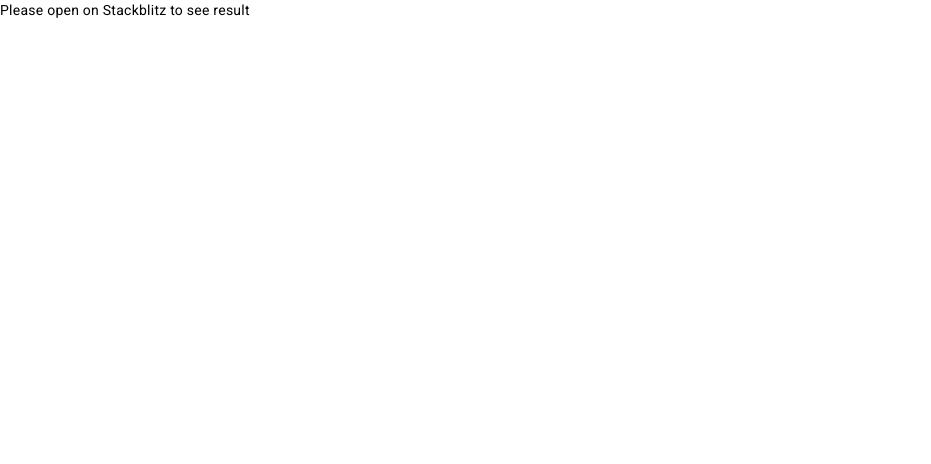
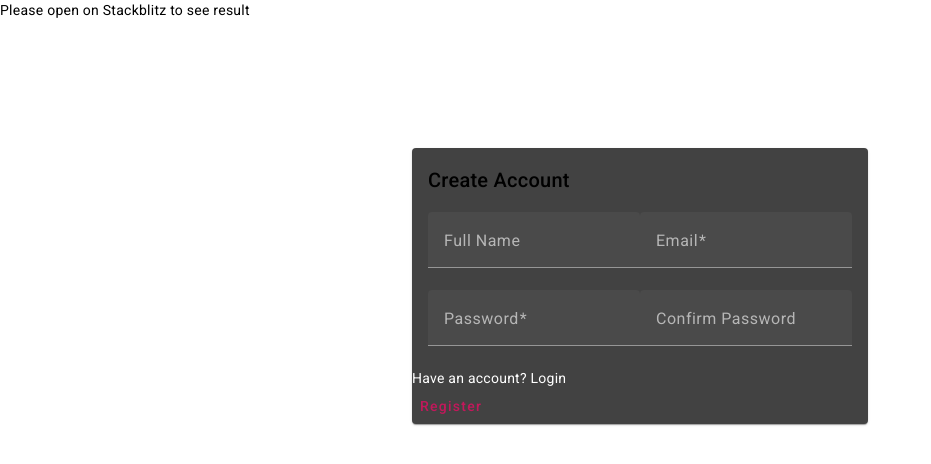
Before and after one commit to gr1d99-thejitu/devs, an Angular app: page /register in a window 1280 px wide. Before the commit this address led to /. Shown: the top 464 px of the page, without its empty margins (0-931 px from the left). Built offline with nearby package versions, Linux system fonts and the light colour scheme.

Commit message:
chore: add form

```diff
--- /dev/null
+++ b/src/app/register/register.component.html
@@ -0,0 +1,59 @@
+<div class="register-container">
+  <form [formGroup]="accountForm" (ngSubmit)="onSubmit()">
+    <mat-card class="form-wrapper">
+      <mat-card-header>
+        <mat-card-title>Create Account</mat-card-title>
+      </mat-card-header>
+      <mat-card-content>
+        <div>
+          <mat-form-field>
+            <mat-label>Full Name</mat-label>
+            <input matInput placeholder="John Doe" formControlName="fullName" />
+            <mat-error *ngIf="fieldErrors('fullName')"> Fix errors </mat-error>
+          </mat-form-field>
+          <mat-form-field>
+            <mat-label>Email</mat-label>
+            <input
+              matInput
+              placeholder="email@example.com"
+              id="email"
+              type="email"
+              formControlName="email"
+            />
+          </mat-form-field>
+        </div>
+        <div>
+          <mat-form-field>
+            <mat-label>Password</mat-label>
+            <input
+              matInput
+              id="password"
+              type="password"
+              formControlName="password"
+            />
+          </mat-form-field>
+          <mat-form-field>
+            <mat-label>Confirm Password</mat-label>
+            <input
+              matInput
+              id="confirmPassword"
+              type="password"
+              formControlName="confirmPassword"
+            />
+          </mat-form-field>
+        </div>
+      </mat-card-content>
+      <mat-card-footer>
+        <div><a routerLink="/login">Have an account? Login</a></div>
+        <button
+          mat-button
+          type="submit"
+          [disabled]="accountForm.valid"
+          color="primary"
+        >
+          Register
+        </button>
+      </mat-card-footer>
+    </mat-card>
+  </form>
+</div>
--- /dev/null
+++ b/src/app/register/register.component.scss
@@ -0,0 +1,14 @@
+@import "../../styles/variables";
+
+.register-container {
+  margin: 8rem auto;
+  width: fit-content;
+
+  mat-card-header {
+    padding: 1rem;
+  }
+
+  mat-card-content {
+    padding: 0 1rem;
+  }
+}
--- /dev/null
+++ b/src/app/register/register.component.ts
@@ -0,0 +1,68 @@
+import { Component, OnInit } from '@angular/core';
+import {
+  AbstractControl,
+  EmailValidator,
+  FormBuilder,
+  FormControl,
+  FormGroup,
+  ValidationErrors,
+  Validator,
+  Validators,
+} from '@angular/forms';
+
+// TOD0: Add confirm password validator
+
+@Component({
+  selector: 'app-register',
+  templateUrl: './register.component.html',
+  styleUrls: ['./register.component.scss'],
+})
+export class RegisterComponent implements OnInit {
+  constructor(private fb: FormBuilder) {}
+
+  accountForm = new FormGroup({
+    email: new FormControl('', [Validators.email, Validators.required]),
+    fullName: new FormControl('', Validators.minLength(3)),
+    password: new FormControl('', Validators.required),
+    confirmPassword: new FormControl(''),
+  });
+
+  ngOnInit() {
+    this.accountForm = this.fb.group({
+      email: ['', [Validators.email, Validators.required]],
+      fullName: ['', Validators.minLength(3)],
+      password: ['', Validators.required],
+      confirmPassword: [''],
+    });
+  }
+  submitted = false;
+
+  get f(): { [key: string]: AbstractControl } {
+    return this.accountForm.controls;
+  }
+
+  onSubmit() {
+    this.submitted = true;
+
+    if (!this.accountForm.valid) {
+      return;
+    }
+
+    console.log(JSON.stringify(this.accountForm.value));
+  }
+  getControlError(controlName: string): ValidationErrors | null {
+    return this.f[controlName].errors;
+  }
+
+  fieldErrors(
+    controlName: 'fullName' | 'email' | 'password' | 'confirmPassword'
+  ) {
+    const errors = this.getControlError(controlName);
+
+    if (errors !== null) {
+      return Object.values(errors);
+    }
+
+    return [];
+  }
+}
--- a/src/app/sidebar/sidebar.component.html
+++ b/src/app/sidebar/sidebar.component.html
@@ -5,10 +5,16 @@
 >
   <mat-toolbar color="primary" class="toolbar">
     <div class="toolbar-wrapper">
-      <button mat-icon-button (click)="snav.toggle()">
-        <mat-icon>menu</mat-icon>
-      </button>
-      <a [href]="'/'" class="app-name">Devs</a>
+      <div>
+        <button mat-icon-button (click)="snav.toggle()">
+          <mat-icon>menu</mat-icon>
+        </button>
+        <a [href]="'/'" class="app-name">Devs</a>
+      </div>
+      <div>
+        <a routerLink="/register">Create Account</a>
+        <a routerLink="/login">Login</a>
+      </div>
     </div>
   </mat-toolbar>
 
--- a/src/app/sidebar/sidebar.component.scss
+++ b/src/app/sidebar/sidebar.component.scss
@@ -7,9 +7,20 @@
   left: 0;
   right: 0;
 
-  .header {
-    display: block;
-    align-self: start;
+  .toolbar-wrapper {
+    display: flex;
+    justify-content: space-between;
+
+    div:nth-child(1) {
+      display: flex;
+      align-items: center;
+    }
+
+    div:last-child {
+      display: flex;
+      gap: 2rem;
+      font-weight: lighter;
+    }
   }
 
   &.is-mobile .toolbar {
--- a/src/styles/styles.scss
+++ b/src/styles/styles.scss
@@ -4,6 +4,11 @@
 @import "variables";
 
 body {
+  a {
+    text-decoration: none;
+    color: white;
+  }
+
   .toolbar-wrapper {
     display: flex;
     align-items: center;
```
Also changed, not shown: src/app/app-routing.module.ts (+10 -8 lines), src/app/app.module.ts (+29 -19 lines), .eslintrc.js, 1 other file (tests, documents, lock files or other folders).
